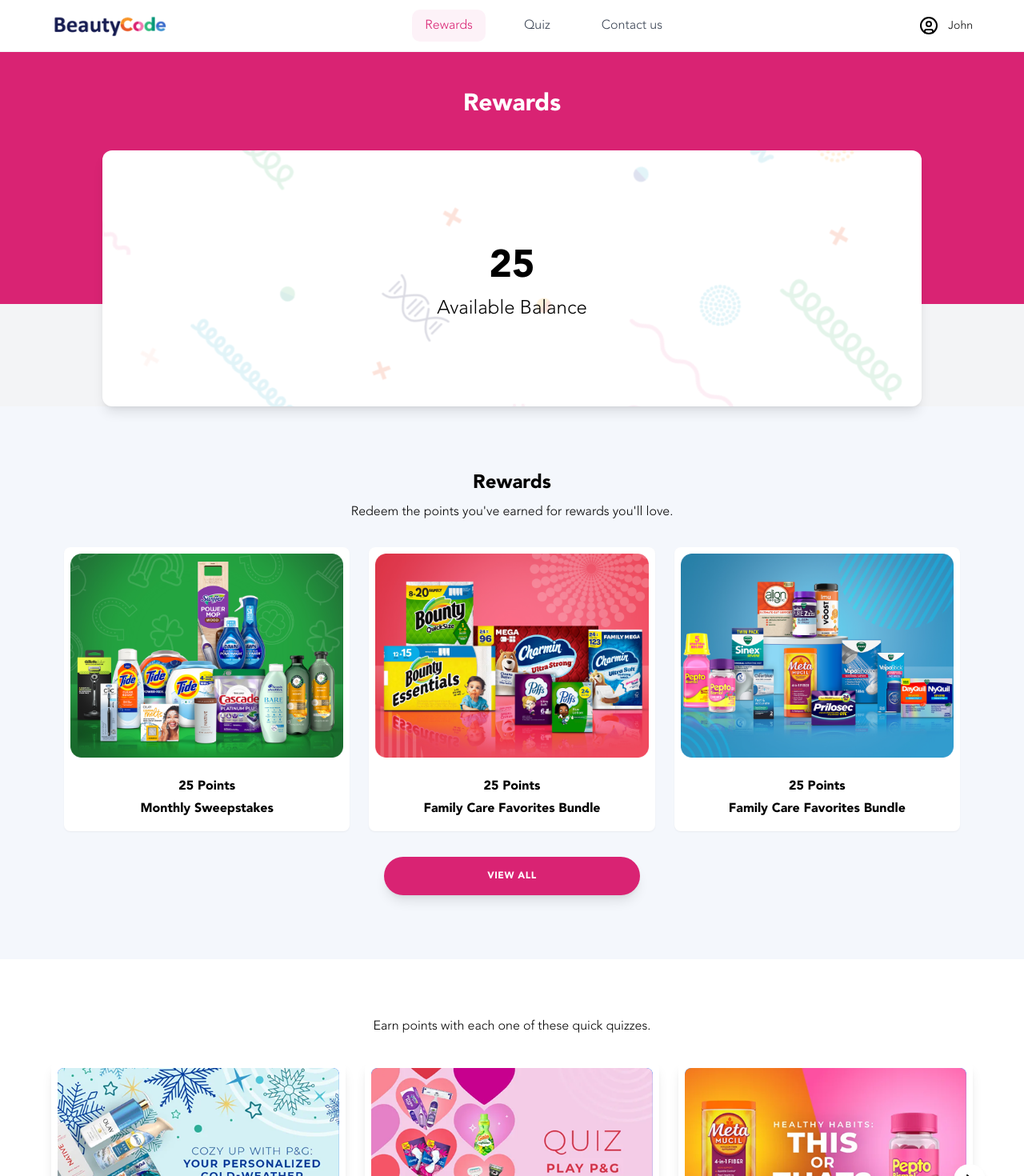
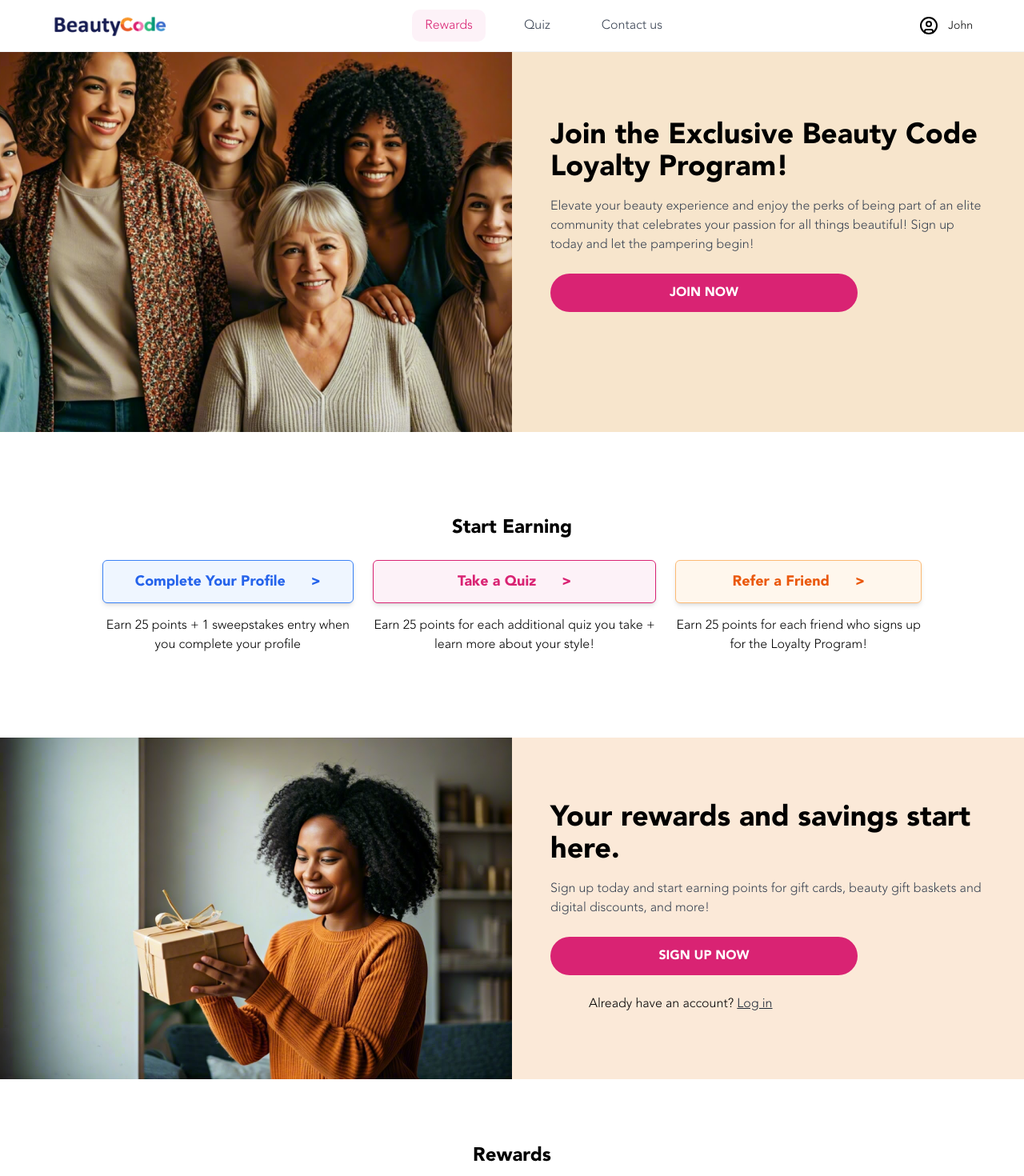
Before and after one commit to AlexeRenaiss/promotion, a Next.js app: page / in a window 1280 px wide. Shown: the top 1470 px of the page at 80% size. Built offline with nearby package versions, Linux system fonts and the light colour scheme; a web font is replaced by a local one.

Commit message:
mob screen 1

```diff
--- a/src/app/page.js
+++ b/src/app/page.js
@@ -1,5 +1,19 @@
-import HomePage from "../components/Home";
+import EarningSection from "../components/EarningSection";
+import Footer from "../components/Footer";
+import Hero from "../components/Hero";
+import Navbar from "../components/Navbar";
+import RewardSection from "../components/RewardSection";
+import RewardsSignup from "../components/RewardsSignup";
 
 export default function Home() {
-  return <HomePage />;
+  return (
+    <div className="bg-white">
+      <Navbar />
+      <Hero />
+      <EarningSection />
+      <RewardsSignup />
+      <RewardSection />
+      <Footer />
+    </div>
+  );
 }
--- a/src/components/EarningSection.tsx
+++ b/src/components/EarningSection.tsx
@@ -1,16 +1,15 @@
 export default function EarningSection() {
   return (
-    <div className="flex flex-col items-center text-center py-10 my-16">
+    <div className="flex flex-col items-center text-center py-10 my-8 md:my-16 px-4 sm:px-6">
       <h2 className="text-2xl font-bold text-black mb-6">Start Earning</h2>
       <div className="flex flex-col md:flex-row gap-6 w-full max-w-5xl">
         {/* Complete Your Profile */}
         <div>
           <div className="flex-1 border border-blue-500 rounded-md p-3 bg-blue-50 hover:bg-blue-100 transition shadow-md">
-            <h3 className="text-lg font-bold text-blue-600 flex items-center justify-center ">
+            <h3 className="text-lg font-bold text-blue-600 flex items-center justify-center">
               Complete Your Profile <span className="ml-8">&gt;</span>
             </h3>
           </div>
-
           <p className="text-black mt-4">
             Earn 25 points + 1 sweepstakes entry when you complete your profile
           </p>
@@ -19,8 +18,8 @@ export default function EarningSection() {
         {/* Take a Quiz */}
         <div>
           <div className="flex-1 border border-primary rounded-md p-3 bg-pink-50 hover:bg-pink-100 transition shadow-md">
-            <h3 className="text-lg font-bold text-primary flex items-center justify-center ">
-              Take a Quiz <span className=" ml-8">&gt;</span>
+            <h3 className="text-lg font-bold text-primary flex items-center justify-center">
+              Take a Quiz <span className="ml-8">&gt;</span>
             </h3>
           </div>
           <p className="text-black mt-4">
@@ -32,7 +31,7 @@ export default function EarningSection() {
         {/* Refer a Friend */}
         <div>
           <div className="flex-1 border border-orange-300 rounded-md p-3 bg-orange-50 hover:bg-orange-100 transition shadow-md">
-            <h3 className="text-lg font-bold text-orange-600 flex items-center justify-center ">
+            <h3 className="text-lg font-bold text-orange-600 flex items-center justify-center">
               Refer a Friend <span className="ml-8">&gt;</span>
             </h3>
           </div>
--- a/src/components/Hero.tsx
+++ b/src/components/Hero.tsx
@@ -2,15 +2,14 @@ import Image from "next/image";
 
 const Hero = () => {
   return (
-    <section className="flex flex-col md:flex-row items-center justify-between bg-[#FBE9D8]">
+    <section className="flex flex-col md:flex-row items-center justify-between bg-[#f7e5cc]">
       {/* Left: Image */}
-      <div className="md:w-1/2">
+      <div className="md:w-1/2 relative h-[400px] md:h-[540px]">
         <Image
-          src="/images/banner.png" // Replace with actual image path
+          src="/images/banner.png"
           alt="Beauty Code Loyalty Program"
-          width={940}
-          height={640}
-          className="object-contain"
+          fill
+          className="object-cover"
         />
       </div>
 
@@ -27,7 +26,7 @@ const Hero = () => {
 
         <button
           type="submit"
-          className="mt-6 w-full max-w-sm py-2 bg-primary text-white font-bold rounded-full hover:bg-primary transition-colors"
+          className="mt-6 w-full max-w-sm py-3 bg-primary text-white font-bold rounded-full hover:bg-primary transition-colors"
         >
           JOIN NOW
         </button>
--- a/src/components/RewardsSignup.tsx
+++ b/src/components/RewardsSignup.tsx
@@ -2,14 +2,23 @@
 import React from "react";
 import Link from "next/link";
 import Image from "next/image";
-import CustomButton from "./Button";
 
 const RewardsSignup: React.FC = () => {
-  const [showAll, setShowAll] = React.useState(false);
   return (
     <section className="flex flex-col md:flex-row items-center justify-between bg-[#FBE9D8]">
-      {/* left: Text Content */}
-      <div className="md:w-1/2 text-center md:text-left p-12">
+      {/* Image - Appears first (Top in Mobile, Left in Desktop) */}
+      <div className="w-full md:w-1/2">
+        <Image
+          src="/images/banner2.png" // Replace with actual image path
+          alt="Beauty Code Loyalty Program"
+          width={940}
+          height={640}
+          className="object-contain w-full"
+        />
+      </div>
+
+      {/* Text Content - Below in Mobile, Right in Desktop */}
+      <div className="w-full md:w-1/2 text-center md:text-left p-12">
         <h1 className="text-3xl md:text-4xl font-bold text-black">
           Your rewards and savings start here.
         </h1>
@@ -20,7 +29,7 @@ const RewardsSignup: React.FC = () => {
 
         <button
           type="submit"
-          className="mt-6 w-full max-w-sm py-2 bg-primary text-white font-bold rounded-full hover:bg-primary transition-colors"
+          className="mt-6 w-full max-w-sm py-3 bg-primary text-white font-bold rounded-full hover:bg-primary transition-colors"
         >
           SIGN UP NOW
         </button>
@@ -32,16 +41,6 @@ const RewardsSignup: React.FC = () => {
           </Link>
         </div>
       </div>
-      {/* right: Image */}
-      <div className="md:w-1/2">
-        <Image
-          src="/images/banner2.png" // Replace with actual image path
-          alt="Beauty Code Loyalty Program"
-          width={940}
-          height={640}
-          className="object-contain"
-        />
-      </div>
     </section>
   );
 };
```
